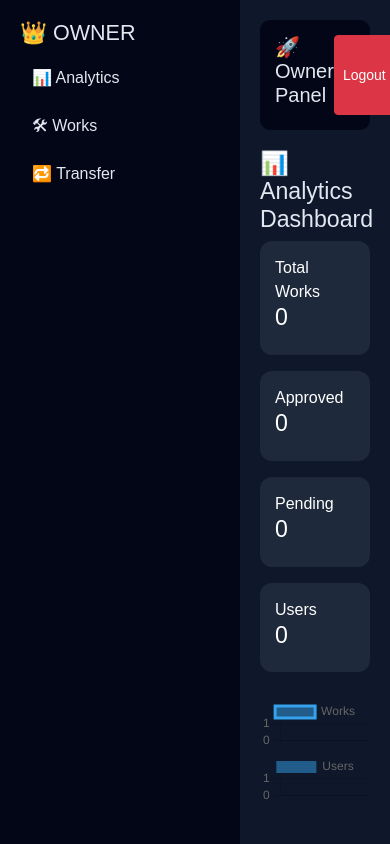
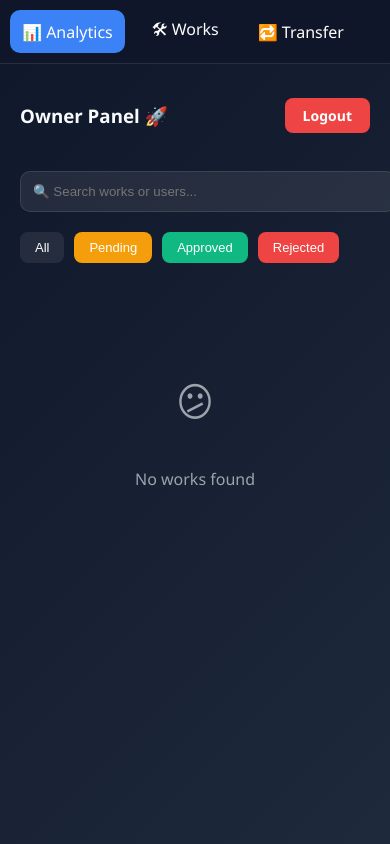
Before and after one commit to sujitfalia-blip/S.F-works-hub, a Flask app: page /owner/dashboard in a window 390 px wide; the page is wider, and only the part inside the window is pictured. Run offline with Flask 3, Linux system fonts and the light colour scheme; the visitor is signed in with stand-in values (Sample User, id 1); data that the repository does not hold is empty; some libraries are stand-ins or nearby versions.

Commit message:
Update dashboard.html

```diff
--- a/templates/owner/dashboard.html
+++ b/templates/owner/dashboard.html
@@ -1,243 +1,242 @@
 <!DOCTYPE html>
 <html lang="en">
-
 <head>
     <meta charset="UTF-8">
     <meta name="viewport" content="width=device-width, initial-scale=1.0">
-
-<title>Owner Dashboard</title>
-
-<link href="https://cdn.jsdelivr.net/npm/bootstrap@5.3.0/dist/css/bootstrap.min.css" rel="stylesheet">
-<script src="https://cdn.jsdelivr.net/npm/chart.js"></script>
-
+    <title>Owner Dashboard - Premium</title>
+    <script src="https://cdn.socket.io/4.7.5/socket.io.min.js"></script>
     <style>
-body{
-    background:#0f172a;
-    color:#e2e8f0;
-    font-family:Arial;
+        :root {
+            --bg-dark: #0f172a;
+            --card-bg: rgba(255, 255, 255, 0.08);
+            --accent-blue: #3b82f6;
+            --accent-red: #ef4444;
+            --text-white: #f8fafc;
         }
 
-.sidebar{
-    width:240px;
-    height:100vh;
-    position:fixed;
-    left:0;
-    top:0;
-    background:#020617;
-    padding:20px;
+        body {
+            margin: 0;
+            font-family: 'Segoe UI', Tahoma, Geneva, Verdana, sans-serif;
+            background: linear-gradient(135deg, #0f172a, #1e293b);
+            color: var(--text-white);
+            display: flex;
+            min-height: 100vh;
         }
 
-.sidebar a{
-    display:block;
-    padding:12px;
-    color:#cbd5e1;
-    cursor:pointer;
-    text-decoration:none;
+        /* SIDEBAR */
+        .sidebar {
+            width: 240px;
+            background: rgba(15, 23, 42, 0.95);
+            border-right: 1px solid rgba(255, 255, 255, 0.1);
+            padding: 20px;
+            display: flex;
+            flex-direction: column;
+            gap: 15px;
+            transition: 0.3s;
         }
 
-.sidebar a:hover{
-    background:#1e293b;
+        .sidebar h2 {
+            font-size: 20px;
+            display: flex;
+            align-items: center;
+            gap: 10px;
+            margin-bottom: 20px;
         }
 
-.content{
-    margin-left:240px;
-    padding:20px;
+        .nav-item {
+            padding: 12px 15px;
+            border-radius: 10px;
+            cursor: pointer;
+            display: flex;
+            align-items: center;
+            gap: 12px;
+            transition: 0.2s;
+            text-decoration: none;
+            color: white;
         }
 
-.topbar{
-    display:flex;
-    justify-content:space-between;
-    padding:15px;
-    background:#020617;
-    border-radius:10px;
-    margin-bottom:20px;
+        .nav-item:hover, .nav-item.active {
+            background: var(--accent-blue);
         }
 
-.card{
-    background:#1e293b;
-    border:none;
-    color:white;
-    border-radius:12px;
-    padding:15px;
+        /* MAIN CONTENT */
+        .main-content {
+            flex: 1;
+            padding: 20px;
+            overflow-y: auto;
         }
 
-input, select{
-    background:#1e293b !important;
-    color:white !important;
-    border:none !important;
+        /* HEADER */
+        .header {
+            display: flex;
+            justify-content: space-between;
+            align-items: center;
+            margin-bottom: 25px;
         }
 
+        .logout-btn {
+            background: var(--accent-red);
+            padding: 8px 18px;
+            border-radius: 8px;
+            text-decoration: none;
+            color: white;
+            font-weight: bold;
+            font-size: 14px;
+        }
+
+        /* STATUS FILTER */
+        .filter-bar {
+            display: flex;
+            flex-wrap: wrap;
+            gap: 10px;
+            margin-bottom: 20px;
+        }
+
+        .filter-btn {
+            padding: 8px 15px;
+            border-radius: 8px;
+            border: none;
+            background: var(--card-bg);
+            color: white;
+            cursor: pointer;
+            font-size: 13px;
+        }
+
+        .filter-btn.pending { background: #f59e0b; }
+        .filter-btn.approved { background: #10b981; }
+        .filter-btn.rejected { background: #ef4444; }
+
+        /* SEARCH */
+        .search-box {
+            width: 100%;
+            padding: 12px;
+            border-radius: 10px;
+            border: 1px solid rgba(255, 255, 255, 0.1);
+            background: var(--card-bg);
+            color: white;
+            outline: none;
+            margin-bottom: 20px;
+        }
+
+        /* CARD GRID */
+        .grid {
+            display: grid;
+            grid-template-columns: repeat(auto-fill, minmax(280px, 1fr));
+            gap: 15px;
+        }
+
+        .card {
+            background: var(--card-bg);
+            backdrop-filter: blur(10px);
+            padding: 18px;
+            border-radius: 15px;
+            border: 1px solid rgba(255, 255, 255, 0.1);
+            transition: 0.3s;
+        }
+
+        .card:hover { transform: translateY(-5px); }
+
+        .empty-state {
+            text-align: center;
+            padding: 50px;
+            opacity: 0.6;
+        }
+
+        /* RESPONSIVE */
+        @media (max-width: 768px) {
+            body { flex-direction: column; }
+            .sidebar {
+                width: 100%;
+                flex-direction: row;
+                overflow-x: auto;
+                padding: 10px;
+                border-right: none;
+                border-bottom: 1px solid rgba(255, 255, 255, 0.1);
+            }
+            .sidebar h2 { display: none; }
+            .nav-item { white-space: nowrap; padding: 8px 12px; }
+        }
     </style>
 </head>
-
 <body>
 
     <!-- SIDEBAR -->
     <div class="sidebar">
-    <h4>👑 OWNER</h4>
-    <a onclick="loadDashboard()">📊 Analytics</a>
-    <a onclick="loadWorks()">🛠 Works</a>
-    <a onclick="loadTransfer()">🔁 Transfer</a>
+        <h2>👑 OWNER</h2>
+        <div class="nav-item active" onclick="showSection('analytics')">📊 Analytics</div>
+        <div class="nav-item" onclick="showSection('works')">🛠 Works</div>
+        <div class="nav-item" onclick="showSection('transfer')">🔁 Transfer</div>
     </div>
 
-<!-- CONTENT -->
-<div class="content">
+    <!-- MAIN -->
+    <div class="main-content">
 
-    <div class="topbar">
-        <h5>🚀 Owner Panel</h5>
-        <button onclick="logout()" class="btn btn-danger btn-sm">Logout</button>
+        <div class="header">
+            <h3>Owner Panel 🚀</h3>
+            <a href="/logout" class="logout-btn">Logout</a>
         </div>
 
-    <h3 id="title">Dashboard</h3>
+        <input type="text" id="searchInput" class="search-box" placeholder="🔍 Search works or users...">
 
-    <div id="main"></div>
+        <div class="filter-bar">
+            <button class="filter-btn">All</button>
+            <button class="filter-btn pending">Pending</button>
+            <button class="filter-btn approved">Approved</button>
+            <button class="filter-btn rejected">Rejected</button>
+        </div>
+
+        <!-- CONTENT AREA -->
+        <div id="content-area">
+            <div class="grid" id="work-grid">
+                <!-- Data will come here via JS -->
+                <div class="empty-state">
+                    <p style="font-size: 40px;">😕</p>
+                    <p>No works found</p>
+                </div>
+            </div>
+        </div>
 
     </div>
 
     <script>
+        let socket = io();
 
-let workChart = null;
-let userChart = null;
+        // সহজ ফিল্টার ফাংশন
+        document.getElementById("searchInput").addEventListener("keyup", function() {
+            let value = this.value.toLowerCase();
+            let cards = document.querySelectorAll(".card");
 
-// ================= DASHBOARD =================
-function loadDashboard() {
-    document.getElementById("title").innerText = "📊 Analytics Dashboard";
+            cards.forEach(card => {
+                card.style.display = card.innerText.toLowerCase().includes(value) ? "block" : "none";
+            });
+        });
 
-    const main = document.getElementById("main");
+        function showSection(section) {
+            console.log("Loading section: " + section);
+            // এখানে আপনি AJAX দিয়ে ডাটা লোড করার লজিক দিতে পারেন
+        }
 
-    main.innerHTML = `
-        <div class="row g-3">
+        // Socket.io দিয়ে লাইভ আপডেট
+        socket.on("new_work", function(data) {
+            let grid = document.getElementById("work-grid");
+            // প্রথমবার ডাটা আসলে empty-state সরিয়ে ফেলা
+            if(grid.querySelector('.empty-state')) grid.innerHTML = '';
 
-            <div class="col-md-3"><div class="card">Total Works <h3 id="totalWorks">0</h3></div></div>
-            <div class="col-md-3"><div class="card">Approved <h3 id="approvedWorks">0</h3></div></div>
-            <div class="col-md-3"><div class="card">Pending <h3 id="pendingWorks">0</h3></div></div>
-            <div class="col-md-3"><div class="card">Users <h3 id="totalUsers">0</h3></div></div>
-
+            let div = document.createElement("div");
+            div.className = "card";
+            div.innerHTML = `
+                <div style="display:flex; justify-content:space-between;">
+                    <b>🆕 ${data.title}</b>
+                    <span style="color:#10b981">● Live</span>
                 </div>
-
-        <div class="row mt-4">
-
-            <div class="col-md-6"><canvas id="workChart"></canvas></div>
-            <div class="col-md-6"><canvas id="userChart"></canvas></div>
-
+                <p style="font-size:14px; color:#cbd5e1;">Salary: ${data.salary}</p>
+                <div style="display:flex; gap:10px; margin-top:10px;">
+                    <button class="filter-btn approved" style="flex:1">Approve</button>
+                    <button class="filter-btn rejected" style="flex:1">Reject</button>
                 </div>
             `;
-
-    const days = document.getElementById("daysFilter")?.value || 30;
-
-    fetch(`/owner/analytics?days=${days}`)
-    .then(res => res.json())
-    .then(res => {
-
-        const d = res.data;
-
-        document.getElementById("totalWorks").innerText = d.works.total;
-        document.getElementById("approvedWorks").innerText = d.works.approved;
-        document.getElementById("pendingWorks").innerText = d.works.pending;
-        document.getElementById("totalUsers").innerText = d.users.total;
-
-        if (workChart) workChart.destroy();
-        if (userChart) userChart.destroy();
-
-        workChart = new Chart(document.getElementById("workChart"), {
-            type: "line",
-            data: {
-                labels: d.growth.works.map(x => x.date),
-                datasets: [{
-                    label: "Works",
-                    data: d.growth.works.map(x => x.count)
-                }]
-            }
+            grid.prepend(div);
         });
-
-        userChart = new Chart(document.getElementById("userChart"), {
-            type: "bar",
-            data: {
-                labels: d.growth.users.map(x => x.date),
-                datasets: [{
-                    label: "Users",
-                    data: d.growth.users.map(x => x.count)
-                }]
-            }
-        });
-
-    })
-    .catch(() => {
-        main.innerHTML = `<div style="color:red">Failed to load analytics</div>`;
-    });
-}
-
-
-// ================= WORKS =================
-function loadWorks() {
-    document.getElementById("title").innerText = "🛠 Works";
-
-    document.getElementById("main").innerHTML =
-        `<div class="card">Loading works...</div>`;
-
-    fetch('/owner/works')
-    .then(res => res.text())
-    .then(html => {
-        document.getElementById("main").innerHTML = html;
-    })
-    .catch(() => {
-        document.getElementById("main").innerHTML =
-            `<div style="color:red">Failed to load works</div>`;
-    });
-}
-
-
-// ================= TRANSFER =================
-function loadTransfer() {
-    document.getElementById("title").innerText = "🔁 Transfer";
-
-    document.getElementById("main").innerHTML = `
-        <div class="card">
-            <input id="userId" class="form-control mb-2" placeholder="User ID">
-            <input id="newAdminId" class="form-control mb-2" placeholder="New Admin ID">
-            <button class="btn btn-warning" onclick="transferUser()">Transfer</button>
-        </div>
-    `;
-}
-
-function transferUser() {
-    fetch('/owner/transfer', {
-        method: 'POST',
-        headers: {'Content-Type':'application/json'},
-        body: JSON.stringify({
-            userId: document.getElementById("userId").value,
-            newAdminId: document.getElementById("newAdminId").value
-        })
-    })
-    .then(res => res.json())
-    .then(res => alert(res.message || "Done"))
-    .catch(() => alert("Failed"));
-}
-
-
-// ================= SEARCH =================
-document.addEventListener("keyup", function(e){
-    if(e.target.id === "search"){
-        let val = e.target.value.toLowerCase();
-
-        document.querySelectorAll(".work-card").forEach(card => {
-            card.style.display =
-                card.innerText.toLowerCase().includes(val) ? "" : "none";
-        });
-    }
-});
-
-
-// ================= LOGOUT =================
-function logout(){
-    window.location = "/logout";
-}
-
-
-// INIT
-loadDashboard();
-
     </script>
-
 </body>
 </html>
```
Lines whose indentation alone changed are shown as unchanged.
